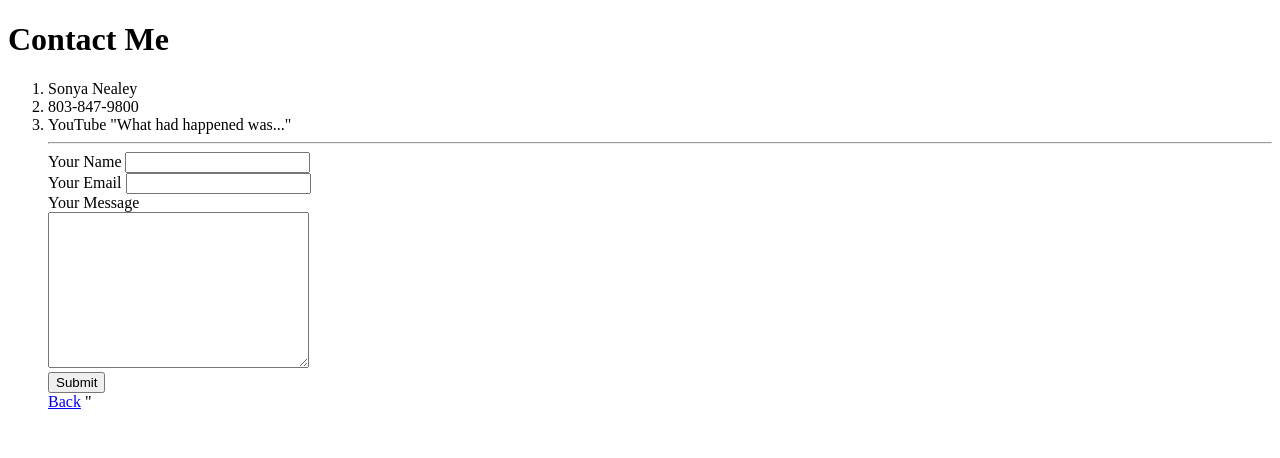
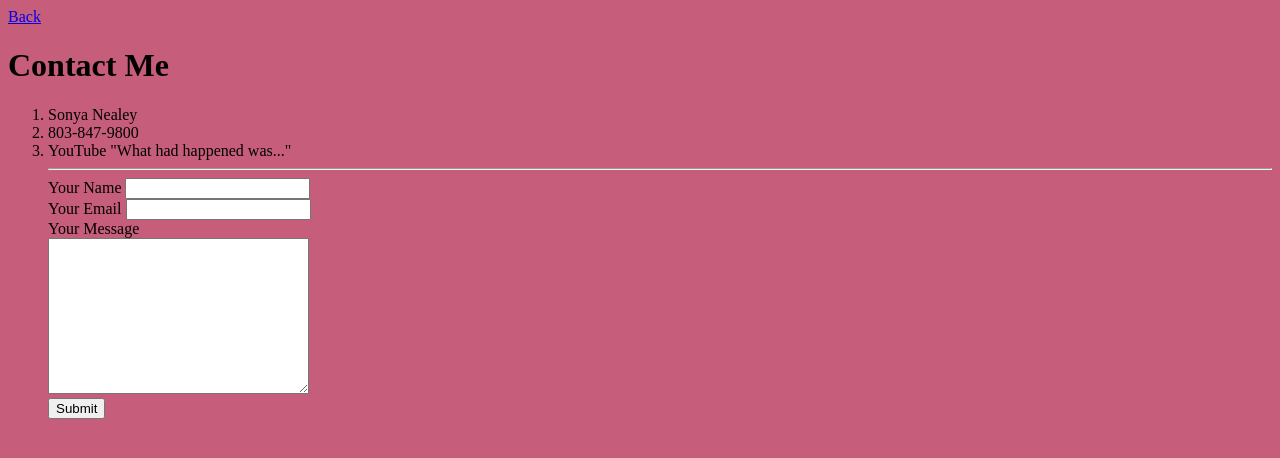
Before and after one commit to Zara1983/cv3, a plain HTML site: page contactme.html in a window 1280 px wide. Drawn offline with Linux system fonts and the light colour scheme.

Commit message:
background color

```diff
--- a/contactme.html
+++ b/contactme.html
@@ -5,8 +5,8 @@
   <meta charset="utf-8">
   <title>Contact Me</title>
 </head>
-
-<body>
+  <a href="index.html">Back</a>
+<body style="background-color:#C65D7B;">
   <h1>Contact Me</h1>
   <ol>
     <li>Sonya Nealey</li>
@@ -23,16 +23,18 @@
       <input type="submit" name="">
     </form>
 
-<a href="index.html">Back</a>
+
 
     <head>
       <meta charset="utf-8">
       <title></title>
     </head>
+
     <body>
 
     </body>
-</html>"
+
+</html>
 </ol>
 </body>
 
```
Also changed, not shown: hobbies.html (+13 -7 lines), index.html (+1 -2 lines). Lines whose indentation alone changed are shown as unchanged.
